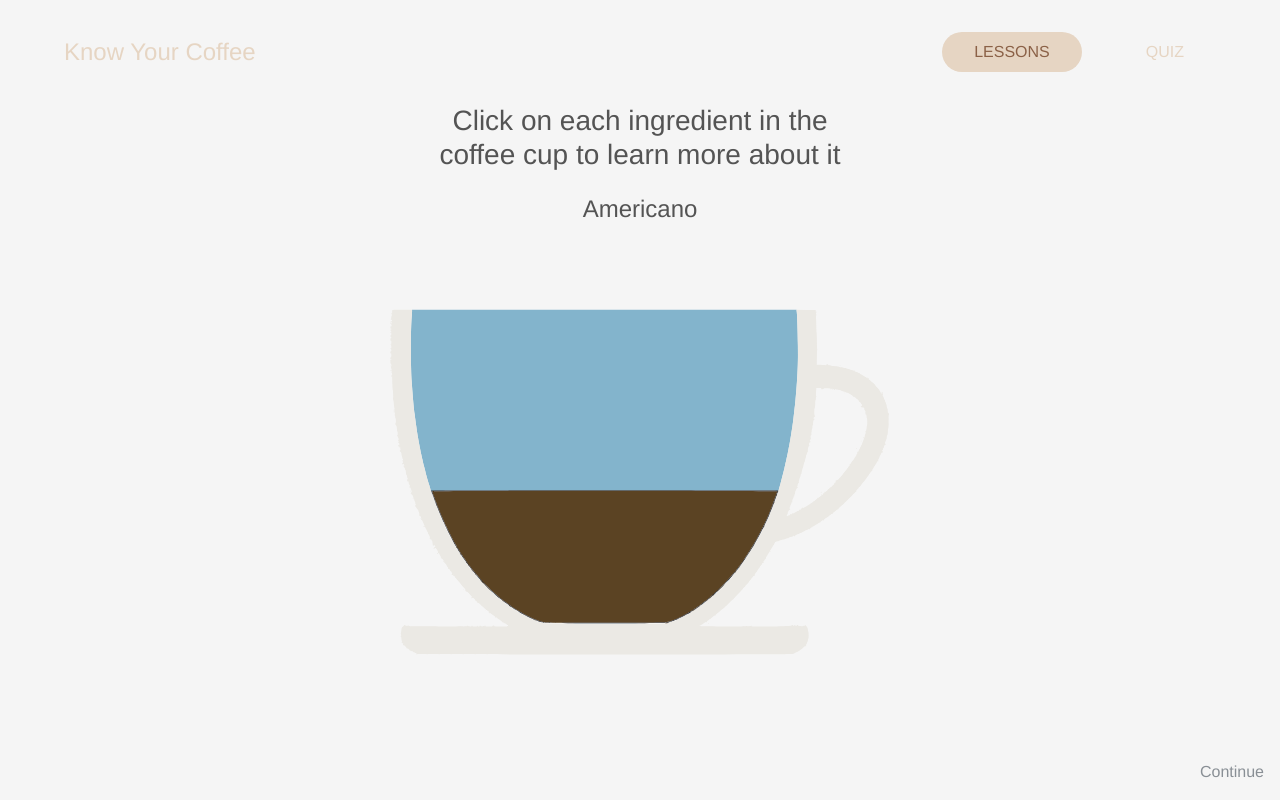
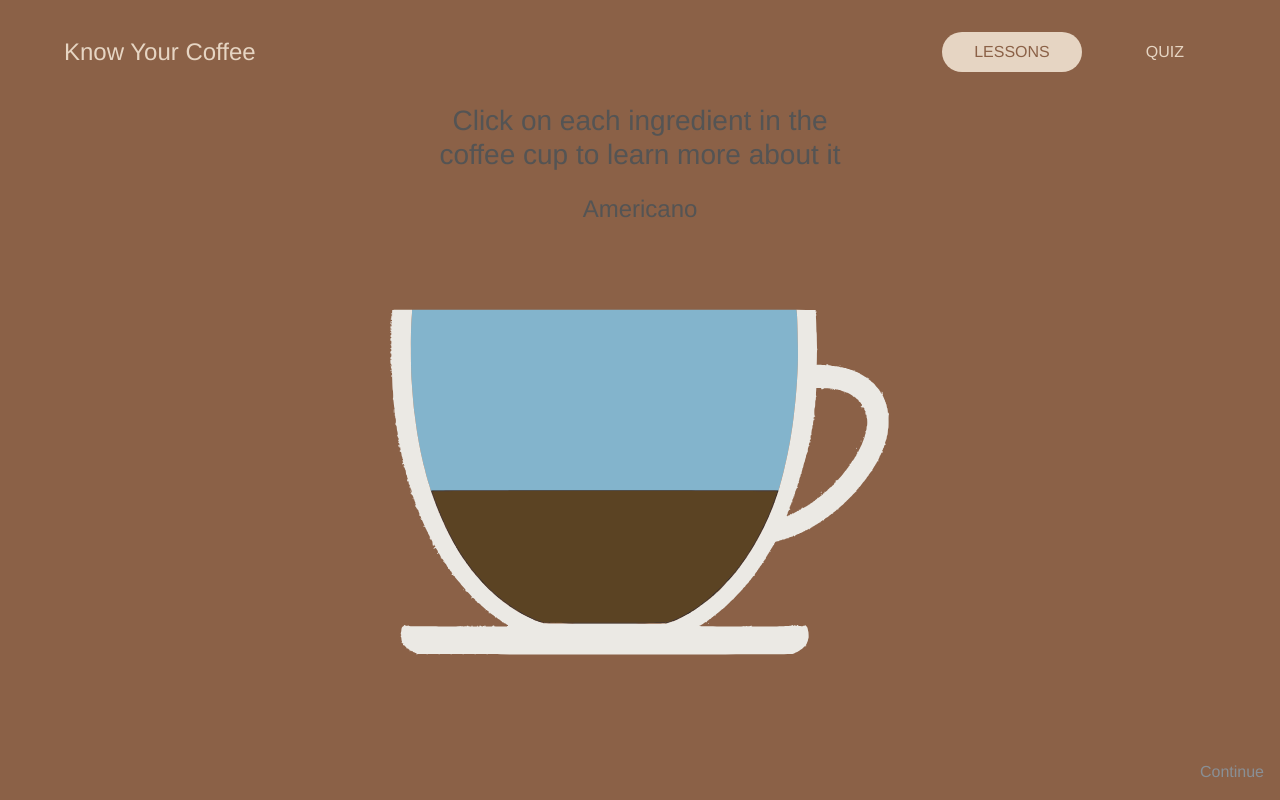
Before and after one commit to meifactor/Know-Your-Coffee, a Flask app: page /learn/beverages in a window 1280 px wide. Run offline with Flask 3, Linux system fonts and the light colour scheme; parts of the project's set-up code (start-up, migrations or seed data) failed here and were passed over.

Commit message:
Changed the learn beverages so it fits the vibe of the earlier sections

```diff
--- a/app/templates/interactive_coffee.html
+++ b/app/templates/interactive_coffee.html
@@ -1,6 +1,7 @@
 {% extends "base.html" %}
 
 {% block content %}
+<div class="home-container">
     <nav class="navigation">
         <div class="logo"><a href="{{ url_for('main.home') }}" style="color: inherit; text-decoration: none;">Know Your Coffee</a></div>
         <div class="nav-links">
@@ -112,4 +113,5 @@
 
   <!-- external JS -->
   <script src="{{ url_for('static', filename='js/interactive_coffee.js') }}"></script>
+</div>
 {% endblock %}
```
